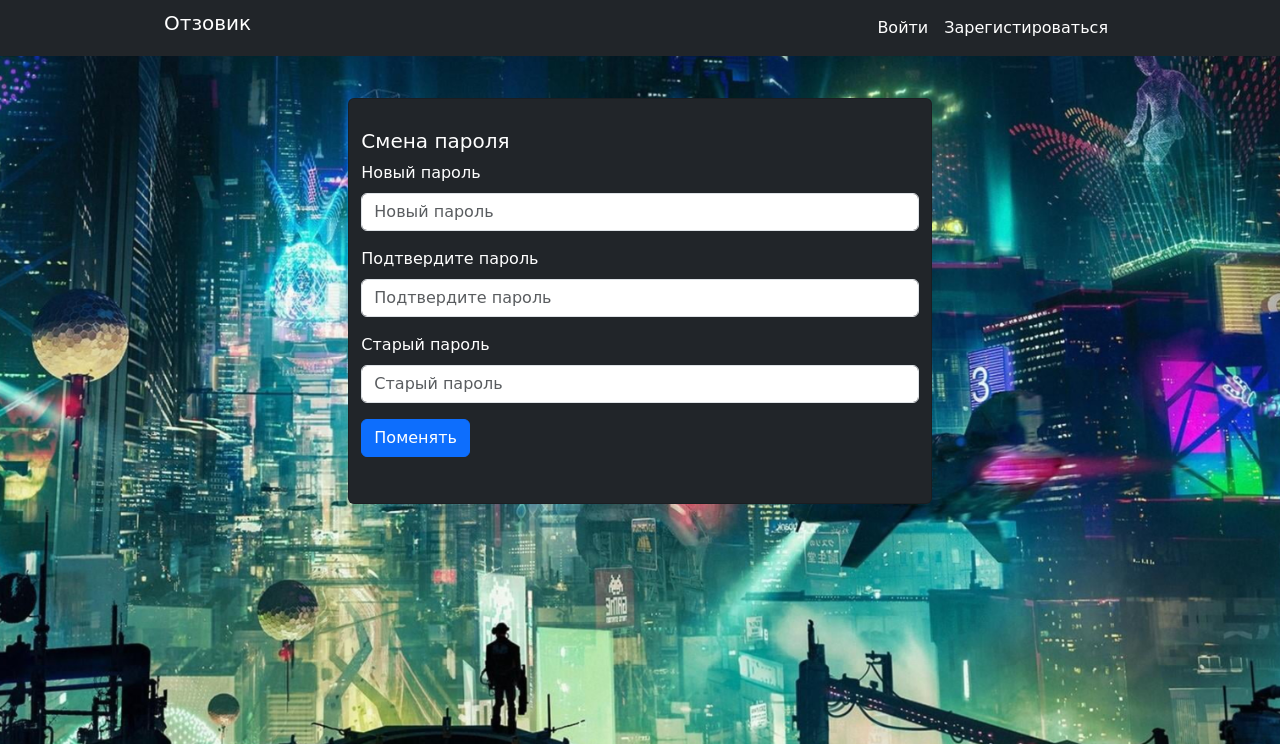
After one commit to TagleD/controlwork_8_gleb_tarakanov-, a Django app: page /auth/profile/1/password_change in a window 1280 px wide. The commit adds this page. Shown: the top 744 px of the page. Run offline with Django 4.2, Linux system fonts and the light colour scheme; tables that the repository leaves empty hold one stand-in row (values such as "Sample post"); some libraries are stand-ins or nearby versions; some web fonts are replaced.

Commit message:
Реализована смена пароля

```diff
--- a/source/accounts/forms.py
+++ b/source/accounts/forms.py
@@ -21,7 +21,7 @@ class CustomUserCreationForm(forms.ModelForm):
         model = get_user_model()
         fields = (
             'username', 'password', 'password_confirm',
-            'first_name','email',
+            'first_name', 'email',
         )
 
     def clean(self):
@@ -44,3 +44,33 @@ class UserChangeForm(forms.ModelForm):
     class Meta:
         model = get_user_model()
         fields = ('first_name', 'email')
+
+
+class PasswordChangeForm(forms.ModelForm):
+    password = forms.CharField(label="Новый пароль", strip=False, widget=forms.PasswordInput)
+    password_confirm = forms.CharField(label="Подтвердите пароль", widget=forms.PasswordInput, strip=False)
+    old_password = forms.CharField(label="Старый пароль", strip=False, widget=forms.PasswordInput)
+
+    def clean_password_confirm(self):
+        password = self.cleaned_data.get("password")
+        password_confirm = self.cleaned_data.get("password_confirm")
+        if password and password_confirm and password != password_confirm:
+            raise forms.ValidationError('Пароли не совпадают!')
+        return password_confirm
+
+    def clean_old_password(self):
+        old_password = self.cleaned_data.get('old_password')
+        if not self.instance.check_password(old_password):
+            raise forms.ValidationError('Старый пароль неправильный!')
+        return old_password
+
+    def save(self, commit=True):
+        user = self.instance
+        user.set_password(self.cleaned_data["password"])
+        if commit:
+            user.save()
+        return user
+
+    class Meta:
+        model = get_user_model()
+        fields = ['password', 'password_confirm', 'old_password']
--- /dev/null
+++ b/source/accounts/templates/user_change_password.html
@@ -0,0 +1,28 @@
+{% extends 'base.html' %}
+{% load django_bootstrap5 %}
+
+{% block title %}Смена пароля{% endblock %}
+
+
+{% block content %}
+    <div class="container">
+        <div class="row d-flex justify-content-center card-margin">
+            <div class="col-7 card text-bg-dark card-padding">
+                <div class="row card-padding">
+                    <div class="col-12">
+                        <h5 class="change-title">Смена пароля</h5>
+                    </div>
+                    <form action="{% url 'password_change' user_obj.pk %}" method="post">
+                        <div class="form square-inputs">
+                            {% csrf_token %}
+                            {% bootstrap_form form show_label=False %}
+                        </div>
+                        <div class="form_row">
+                            {% bootstrap_button button_type="submit" content='Поменять' button_class="btn btn-primary login-register-button" %}
+                        </div>
+                    </form>
+                </div>
+            </div>
+        </div>
+    </div>
+{% endblock %}
--- a/source/accounts/urls.py
+++ b/source/accounts/urls.py
@@ -1,5 +1,5 @@
 from django.urls import path
-from accounts.views import LoginView, logout_view, RegisterView, ProfileView, UserChangeView
+from accounts.views import LoginView, logout_view, RegisterView, ProfileView, UserChangeView, UserPasswordChangeView
 
 urlpatterns = [
     path('login/', LoginView.as_view(), name='login'),
@@ -7,4 +7,5 @@ urlpatterns = [
     path('register/', RegisterView.as_view(), name='register'),
     path('profile/<int:pk>', ProfileView.as_view(), name='profile'),
     path('profile/<int:pk>/change', UserChangeView.as_view(), name='change'),
+    path('profile/<int:pk>/password_change', UserPasswordChangeView.as_view(), name='password_change')
 ]
--- a/source/accounts/views.py
+++ b/source/accounts/views.py
@@ -6,7 +6,7 @@ from django.shortcuts import redirect
 from django.urls import reverse
 from django.views.generic import TemplateView, CreateView, DetailView, UpdateView
 
-from accounts.forms import LoginForm, CustomUserCreationForm, UserChangeForm
+from accounts.forms import LoginForm, CustomUserCreationForm, UserChangeForm, PasswordChangeForm
 
 
 class LoginView(TemplateView):
@@ -90,3 +90,14 @@ class UserChangeView(UpdateView):
 
     def get_success_url(self):
         return reverse('profile', kwargs={'pk': self.object.pk})
+
+
+class UserPasswordChangeView(UpdateView):
+    model = get_user_model()
+    template_name = 'user_change_password.html'
+    form_class = PasswordChangeForm
+    context_object_name = 'user_obj'
+
+
+    def get_success_url(self):
+        return reverse('login')
--- a/source/static/css/style.css
+++ b/source/static/css/style.css
@@ -83,3 +83,7 @@ body {
 .comment-confirm-btn {
     margin-left: 13px;
 }
+
+.user-change-btn {
+    width: 176px;
+}
```
Also changed, not shown: source/accounts/templates/user_detail.html (+11 -0 lines).
